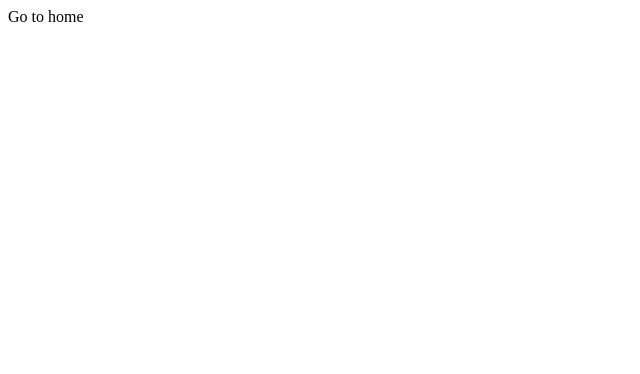
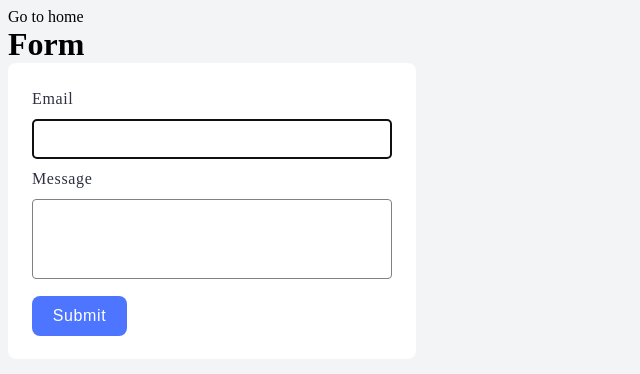
Before and after one commit to kosss1983/goit-js-hw-09, a plain HTML site: page 2-form.html in a window 1280 px wide. Shown: the whole page, without its empty margins (0-640 px from the left). Drawn offline with Linux system fonts and the light colour scheme.

Commit message:
Deploying to gh-pages from @ kosss1983/goit-js-hw-09@5f72dd3beac21d88e5939e0211dcc00520206897 🚀

```diff
--- a/2-form.html
+++ b/2-form.html
@@ -7,11 +7,23 @@
     <title>Page 3</title>
     <script type="module" crossorigin src="/goit-js-hw-09/2-form.js"></script>
     <link rel="modulepreload" crossorigin href="/goit-js-hw-09/assets/modulepreload-polyfill-B5Qt9EMX.js">
-    <link rel="stylesheet" crossorigin href="/goit-js-hw-09/assets/styles-D15RoRfG.css">
+    <link rel="stylesheet" crossorigin href="/goit-js-hw-09/assets/styles-GO0wGn0R.css">
   </head>
-  <body>
+  <body class="form-body">
     <section></section>
       <a href="./index.html">Go to home</a>
+      <h1>Form</h1>
+      <form class="feedback-form" autocomplete="off">
+        <label>
+          Email
+          <input type="email" name="email" autofocus />
+        </label>
+        <label>
+          Message
+          <textarea name="message" rows="8"></textarea>
+        </label>
+        <button type="submit">Submit</button>
+      </form>
     </section>
   </body>
 </html>
--- a/2-form.js
+++ b/2-form.js
@@ -1,2 +1,2 @@
-import"./assets/modulepreload-polyfill-B5Qt9EMX.js";/* empty css                      */console.log("form");
+import"./assets/modulepreload-polyfill-B5Qt9EMX.js";/* empty css                      */const a={email:"",message:""},t=document.querySelector(".feedback-form"),l=localStorage.getItem("feedback-form-state");if(l){const e=JSON.parse(l);a.email=e.email,a.message=e.message}t.elements.email.value=a.email;t.elements.message.value=a.message;t.addEventListener("input",e=>{e.target.type==="email"&&(a.email=e.target.value),e.target.type==="textarea"&&(a.message=e.target.value),localStorage.setItem("feedback-form-state",JSON.stringify(a))});t.addEventListener("submit",e=>{e.preventDefault(),["email","message"].every(s=>e.target.elements[s].value!=="")?(console.log(a),localStorage.clear(),e.target.elements.email.value="",e.target.elements.message.value="",a.email="",a.message=""):console.log("Fill please all fields")});
 //# sourceMappingURL=2-form.js.map
--- a/assets/styles-D15RoRfG.css
+++ /dev/null
@@ -1 +0,0 @@
-h1,h2,h3,h4,h5,h6,p{margin:0}p:last-child{margin-bottom:0}ul{margin:0;padding:0;list-style:none}a{color:currentColor;text-decoration:none}button{cursor:pointer}img{display:block;max-width:100%;height:auto}.gallery{display:flex;flex-wrap:wrap;list-style:none;gap:24px;padding:0;align-items:center;justify-content:center}.gallery-item{flex:calc(100% * (1 / 3) - 48px);box-sizing:border-box}.gallery-link{display:block;text-decoration:none}.gallery-image{width:100%;height:100%;display:block;-webkit-user-select:none;user-select:none}.gallery-item:hover{transform:scale(1.02)}
--- /dev/null
+++ b/assets/styles-GO0wGn0R.css
@@ -0,0 +1 @@
+h1,h2,h3,h4,h5,h6,p{margin:0}p:last-child{margin-bottom:0}ul{margin:0;padding:0;list-style:none}a{color:currentColor;text-decoration:none}button{cursor:pointer}img{display:block;max-width:100%;height:auto}.gallery{display:flex;flex-wrap:wrap;list-style:none;gap:24px;padding:0;align-items:center;justify-content:center}.gallery-item{flex:calc(100% * (1 / 3) - 48px);box-sizing:border-box}.gallery-link{display:block;text-decoration:none}.gallery-image{width:100%;height:100%;display:block;-webkit-user-select:none;user-select:none}.gallery-item:hover{transform:scale(1.02)}.form-body{background-color:#f3f4f6}.feedback-form{width:408px;height:296px;border-radius:8px;padding:24px;box-sizing:border-box;background-color:#fff}.feedback-form label{display:block;margin-bottom:8px;letter-spacing:.04em;font-weight:400;font-size:16px;line-height:1.5;color:#2e2f42}.feedback-form input,.feedback-form textarea{width:360px;padding:4px;border-radius:4px;border:1px solid #808080;margin-top:8px;box-sizing:border-box}.feedback-form input:hover,.feedback-form textarea:hover{border-color:#000}.feedback-form input{height:40px}.feedback-form textarea{height:80px;resize:none}.feedback-form button{display:block;width:95px;height:40px;color:#fff;background-color:#4e75ff;border:none;border-radius:8px;cursor:pointer;padding:8px 16px;margin-top:10px;font-weight:500;font-size:16px;line-height:1.5;letter-spacing:.04em}.feedback-form button:hover{background:#6c8cff}
```
Also changed, not shown: 1-gallery.html (+1 -1 lines), index.html (+1 -1 lines), 1 other file.
